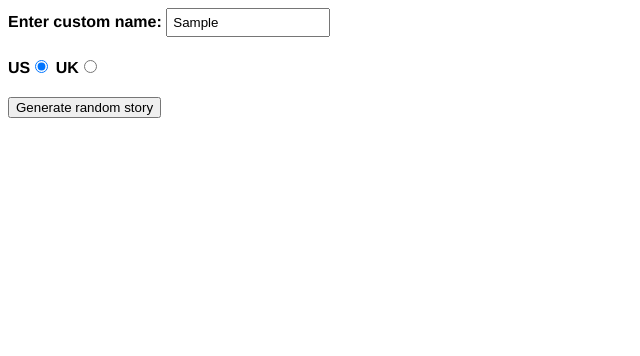
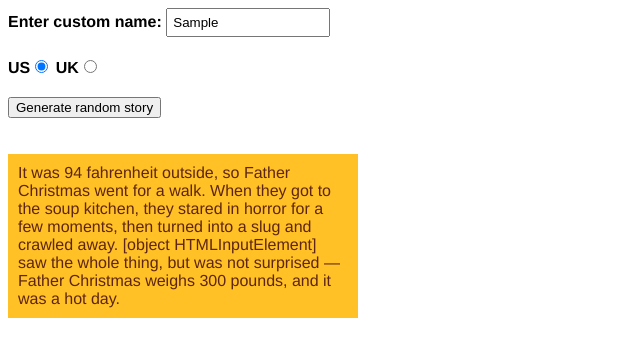
Before and after one commit to SpaceBunEth/Silly-story-generator, a plain HTML site: page index.html in a window 1280 px wide. Both pictures are taken after typing "Sample" into the empty fields and a click on the button "Generate random story". Shown: the whole page, without its empty margins (0-640 px from the left). Drawn offline with Linux system fonts and the light colour scheme.

Commit message:
completed the silly story gen assignment, saw no bugs, pushing to main.

```diff
--- a/index.html
+++ b/index.html
@@ -53,6 +53,22 @@
     <p class="story"></p>
 
 
-
+    <script src="main.js"></script>
   </body>
 </html>
+<!-- Generates a silly story when the "Generate random story" button is pressed.
+    1. button listen click event run a "Generate random story" function
+
+Replaces the default name "Bob" in the story with a custom name, only if a custom name
+ is entered into the "Enter custom name" text field before the generate button is pressed.
+    2. if else statement checking value of customename, if customename is null use 'Bob' else
+    use custome name provided by user.
+
+
+Converts the default US weight and temperature quantities and units in the story into UK
+equivalents if the UK radio button is checked before the generate button is pressed.
+    3. check state of uk radio button, if uk button is selected, run a function that
+    converts US weight and temperature into the queen's native tongue.
+
+Generates a new random silly story every time the button is pressed.
+    4. Repeatablity with 'Generate random story' function  -->
--- /dev/null
+++ b/main.js
@@ -0,0 +1,63 @@
+/* Generates a silly story when the "Generate random story" button is pressed.
+    1. button listen click event run a "Generate random story" function
+
+Replaces the default name "Bob" in the story with a custom name, only if a custom name
+ is entered into the "Enter custom name" text field before the generate button is pressed.
+    2. if else statement checking value of customename, if customename is null use 'Bob' else
+    use custome name provided by user.
+
+
+Converts the default US weight and temperature quantities and units in the story into UK
+equivalents if the UK radio button is checked before the generate button is pressed.
+    3. check state of uk radio button, if uk button is selected, run a function that
+    converts US weight and temperature into the queen's native tongue.
+
+Generates a new random silly story every time the button is pressed.
+    4. Repeatablity with 'Generate random story' function  */
+
+
+// 1. COMPLETE VARIABLE AND FUNCTION DEFINITIONS
+    const customName = document.getElementById('customname');
+    const randomize = document.querySelector('.randomize');
+    const story = document.querySelector('.story');
+
+    function randomValueFromArray(array){
+      const random = Math.floor(Math.random()*array.length);
+      return array[random];
+    }
+// 2. RAW TEXT STRINGS
+    const storyText = "It was 94 fahrenheit outside, so :insertx: went for a walk. When they got to :inserty:, they stared in horror for a few moments, then :insertz:. Bob saw the whole thing, but was not surprised — :insertx: weighs 300 pounds, and it was a hot day.";
+    const insertX = ['Willy the Goblin','Big Daddy','Father Christmas'];
+    const insertY = ['the soup kitchen','Disneyland','the White House'];
+    const insertZ = ['spontaneously combusted','melted into a puddle on the sidewalk','turned into a slug and crawled away'];
+// 3. EVENT LISTENER AND PARTIAL FUNCTION DEFINITION
+    randomize.addEventListener('click', result);
+
+    function result() {
+        newStory = storyText;
+
+        const xItem = randomValueFromArray(insertX);
+        const yItem = randomValueFromArray(insertY);
+        const zItem = randomValueFromArray(insertZ);
+
+        newStory = newStory.replaceAll(':insertx:', xItem);
+        newStory = newStory.replace(':inserty:', yItem);
+        newStory = newStory.replace(':insertz:', zItem);
+
+        if(customName.value !== '') {
+            const name = customName.value;
+
+            newStory = newStory.replace('Bob', customName)
+        }
+
+        if(document.getElementById("uk").checked) {
+            const weight = `${Math.round(300/14)} stone`;
+            const temperature =  `${Math.round((94-32)/ 1.8000)} Centigrade`;
+
+            newStory = newStory.replace('94 fahrenheit', temperature);
+            newStory = newStory.replace('300 pounds', weight);
+        }
+
+        story.textContent = newStory;
+        story.style.visibility = 'visible';
+    }
```
